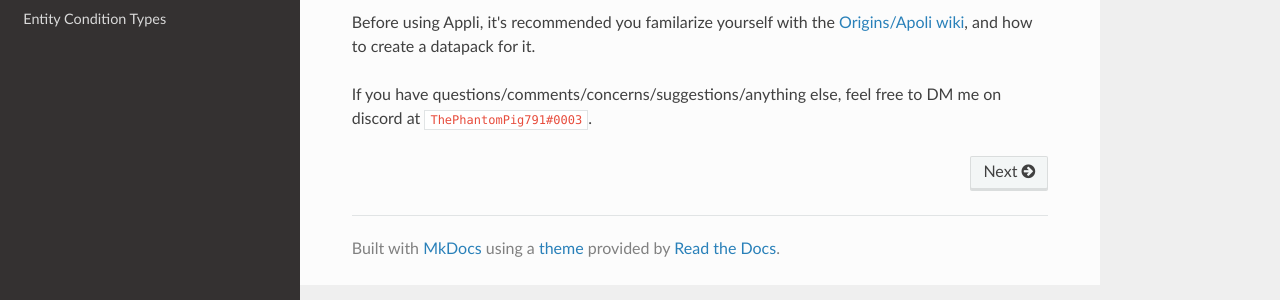
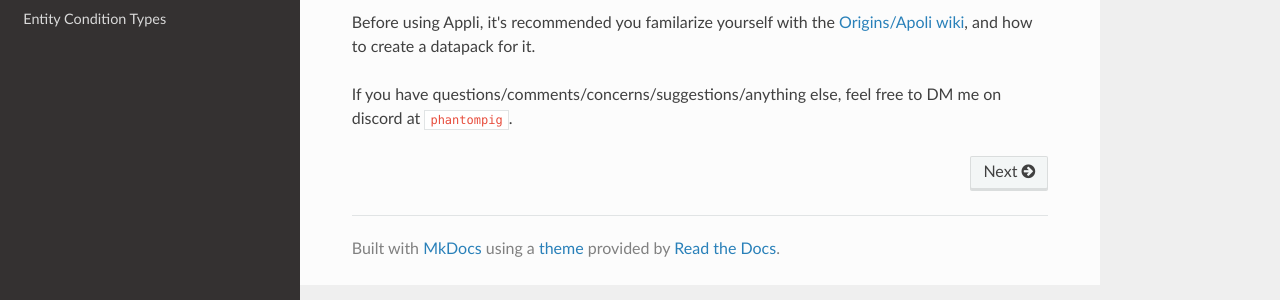
Before and after one commit to ThePhantomPig791/appli-docs, an MkDocs documentation site: the page built from docs/index.md, in a window 1280 px wide. Shown: the part 393-693 px from the top of the page. Built offline with MkDocs 1.6.1, drawn with Linux system fonts in a browser that asks for light colours; nearby versions of some CDN libraries.

Commit message:
Updated index.md

```diff
--- a/docs/index.md
+++ b/docs/index.md
@@ -10,4 +10,4 @@ Appli is mostly a random assortment of powers, actions, or conditions I felt lik
 Before using Appli, it's recommended you familarize yourself with the [Origins/Apoli wiki](https://origins.readthedocs.io/en/latest/), and how to create a datapack for it.
 
 
-If you have questions/comments/concerns/suggestions/anything else, feel free to DM me on discord at `ThePhantomPig791#0003`.
+If you have questions/comments/concerns/suggestions/anything else, feel free to DM me on discord at `phantompig`.
```
